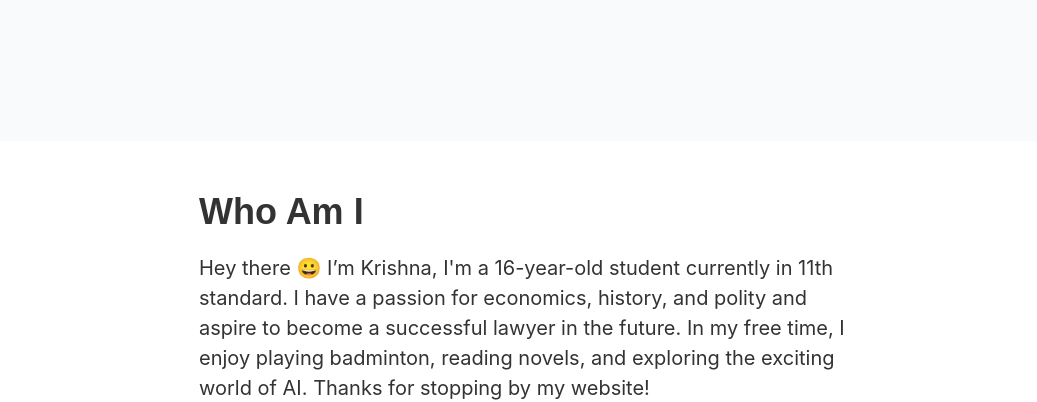
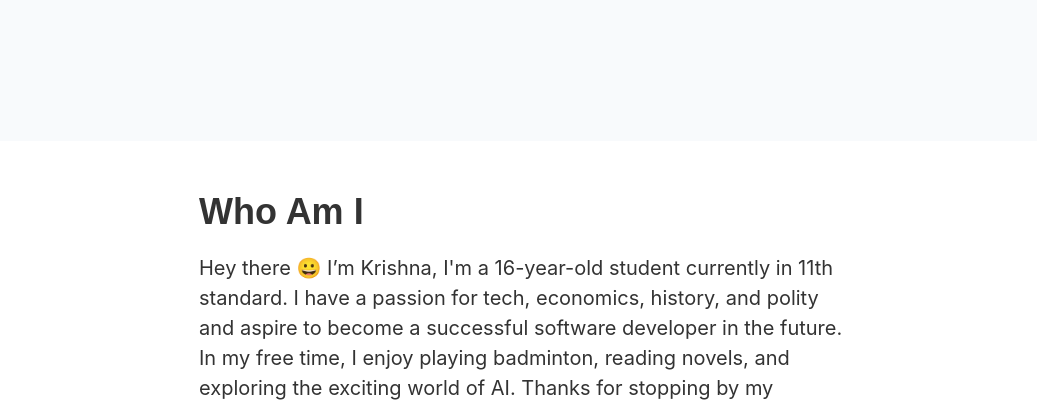
Before and after one commit to Krishnaarw/website, a plain HTML site: page index.html in a window 1280 px wide. Shown: the part 553-955 px from the top of the page, without its empty margins (116-1153 px from the left). Drawn offline with Linux system fonts and the light colour scheme.

Commit message:
Update index.html
Updated my hobbies.

```diff
--- a/index.html
+++ b/index.html
@@ -61,7 +61,7 @@
             <div class="me">
                 <p class="max-width-650">
                     Hey there 😀 I’m Krishna, I'm a 16-year-old student currently in 11th standard. I have a passion
-                    for economics, history, and polity and aspire to become a successful lawyer in the future. In my
+                    for tech, economics, history, and polity and aspire to become a successful software developer in the future. In my
                     free time, I enjoy playing badminton, reading novels, and exploring the exciting world of AI.
                     Thanks for stopping by my website!
                 </p>
```
